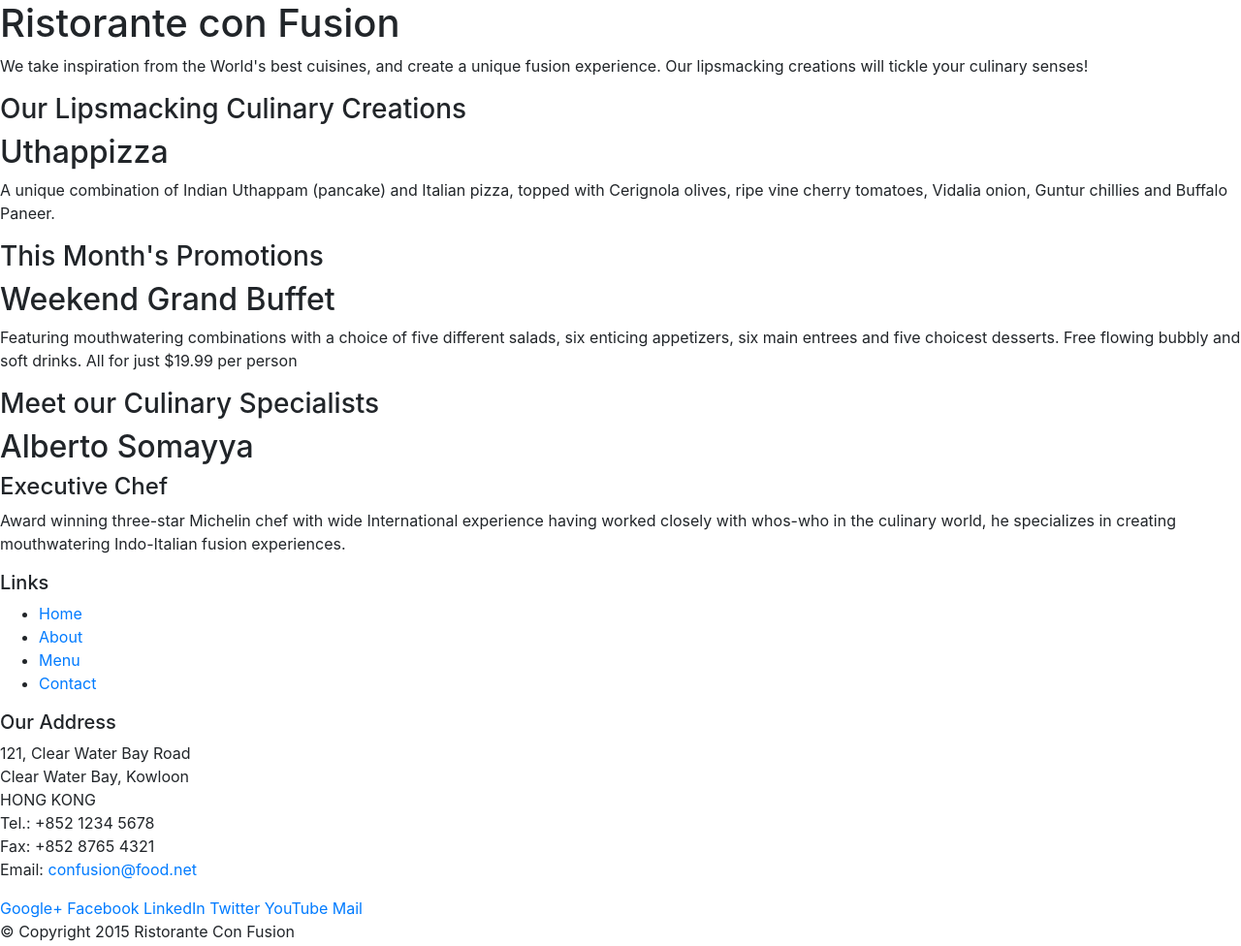
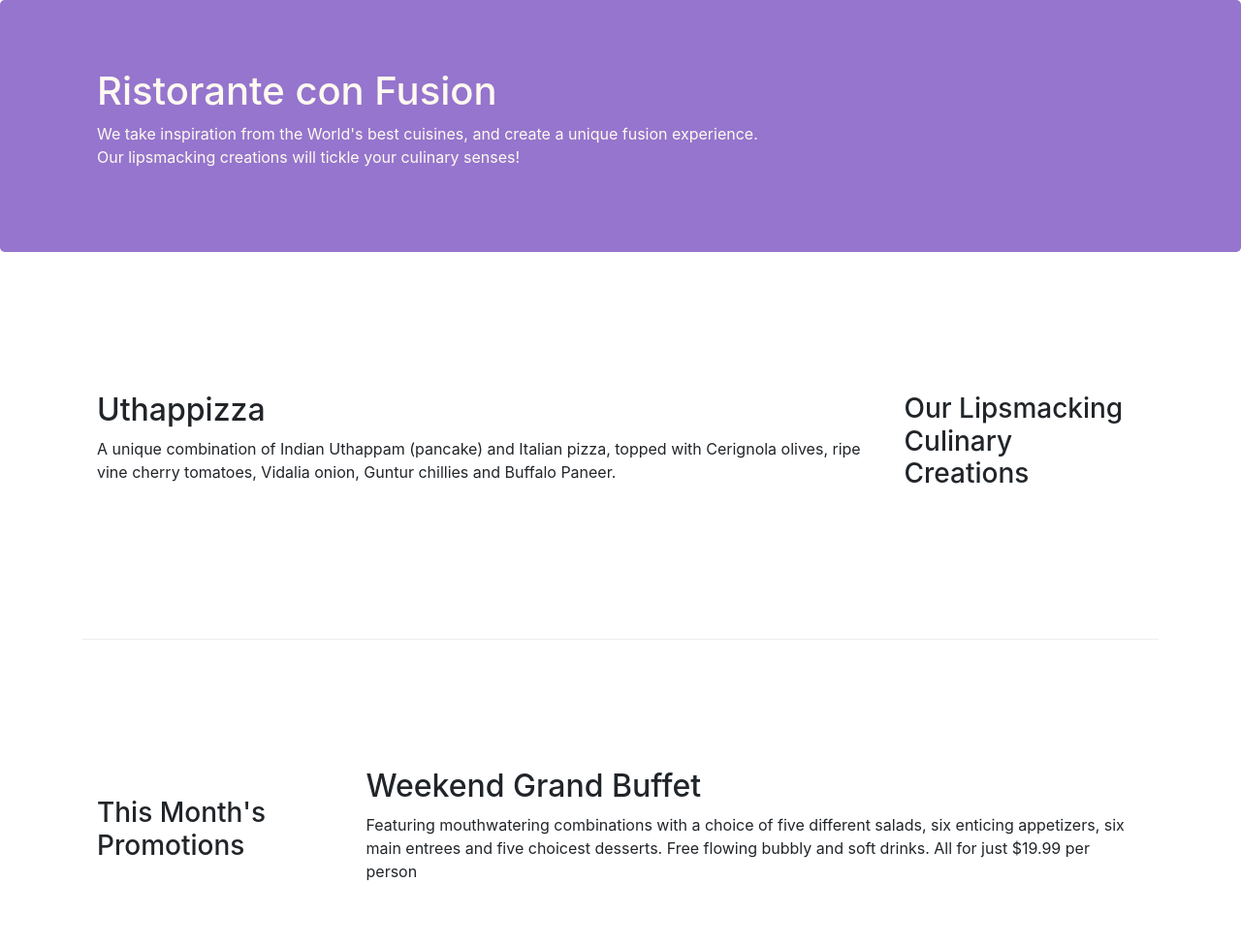
Before and after one commit to mariakudryavtseva/git-test, a website: page index.html in a window 1280 px wide. Shown: the top 976 px of the page at 97% size. Drawn offline with nearby package versions, Linux system fonts and the light colour scheme.

Commit message:
BootstrapGrid-1

```diff
--- /dev/null
+++ b/css/styles.css
@@ -0,0 +1,30 @@
+.row-header {
+    margin: 0px auto;
+    padding: 0px auto;
+}
+
+.row-content {
+    margin: 0px auto;
+    padding: 50px 0px 50px 0px;
+    border-bottom: 1px ridge;
+    min-height: 400px;
+}
+
+.footer {
+    background-color: #D1C4E9;
+    margin: 0px auto;
+    padding: 20px 0px 20px 0px;
+}
+
+.jumbotron {
+    padding: 70px 30px 70px 30px;
+    margin: 0px auto;
+    background: #9575CD;
+    color: floralwhite;
+}
+
+.address {
+    font-size: 80%;
+    margin: 0px;
+    color: #0f0f0f;
+}
--- a/index.html
+++ b/index.html
@@ -9,31 +9,32 @@
 
     <!-- Bootstrap CSS -->
     <link rel="stylesheet" href="node_modules/bootstrap/dist/css/bootstrap.min.css">
+    <link rel="stylesheet" href="css/styles.css">
     <title>Ristorante Con Fusion</title>
 </head>
 
 <body>
 
-<header>
-    <div>
-        <div>
-            <div>
+<header class="jumbotron">
+    <div class="container">
+        <div class="row row-header">
+            <div class="col-12 col-sm-8">
                 <h1>Ristorante con Fusion</h1>
                 <p>We take inspiration from the World's best cuisines, and create a unique fusion experience. Our
                     lipsmacking creations will tickle your culinary senses!</p>
             </div>
-            <div>
+            <div class="col col-sm">
             </div>
         </div>
     </div>
 </header>
 
-<div>
-    <div>
-        <div>
+<div class="container">
+    <div class="row row-content align-items-center">
+        <div class="col-sm-4 col-md-3 order-sm-last">
             <h3>Our Lipsmacking Culinary Creations</h3>
         </div>
-        <div>
+        <div class="col-sm col-md order-sm-first">
             <h2>Uthappizza</h2>
             <p>A unique combination of Indian Uthappam (pancake) and Italian pizza, topped with Cerignola olives, ripe
                 vine cherry tomatoes, Vidalia onion, Guntur chillies and Buffalo Paneer.</p>
@@ -41,11 +42,11 @@
     </div>
 
 
-    <div>
-        <div>
+    <div class="row row-content align-items-center">
+        <div class="col-sm-4 col-md-3">
             <h3>This Month's Promotions</h3>
         </div>
-        <div>
+        <div class="col-sm col-md">
             <h2>Weekend Grand Buffet</h2>
             <p>Featuring mouthwatering combinations with a choice of five different salads, six enticing appetizers, six
                 main entrees and five choicest desserts. Free flowing bubbly and soft drinks. All for just $19.99 per
@@ -53,11 +54,11 @@
         </div>
     </div>
 
-    <div>
-        <div>
+    <div class="row row-content align-items-center">
+        <div class="col-sm-4 col-md-3 order-sm-last">
             <h3>Meet our Culinary Specialists</h3>
         </div>
-        <div>
+        <div class="col-sm col-md order-sm-first">
             <h2>Alberto Somayya</h2>
             <h4>Executive Chef</h4>
             <p>Award winning three-star Michelin chef with wide International experience having worked closely with
@@ -67,19 +68,19 @@
     </div>
 </div>
 
-<footer>
-    <div>
-        <div>
-            <div>
+<footer class="footer">
+    <div class="container">
+        <div class="row">
+            <div class="col-5 offset-1 col-sm-2">
                 <h5>Links</h5>
-                <ul>
+                <ul class="list-unstyled">
                     <li><a href="#">Home</a></li>
                     <li><a href="#">About</a></li>
                     <li><a href="#">Menu</a></li>
                     <li><a href="#">Contact</a></li>
                 </ul>
             </div>
-            <div>
+            <div class="col-6 col-sm-5">
                 <h5>Our Address</h5>
                 <address>
                     121, Clear Water Bay Road<br>
@@ -90,8 +91,8 @@
                     Email: <a href="mailto:confusion@food.net">confusion@food.net</a>
                 </address>
             </div>
-            <div>
-                <div>
+            <div class="col col-sm-4 align-self-center">
+                <div style="text-align: center">
                     <a href="http://google.com/+">Google+</a>
                     <a href="http://www.facebook.com/profile.php?id=">Facebook</a>
                     <a href="http://www.linkedin.com/in/">LinkedIn</a>
@@ -101,8 +102,8 @@
                 </div>
             </div>
         </div>
-        <div>
-            <div>
+        <div class="row justify-content-center">
+            <div class="'col-auto">
                 <p>© Copyright 2015 Ristorante Con Fusion</p>
             </div>
         </div>
```
